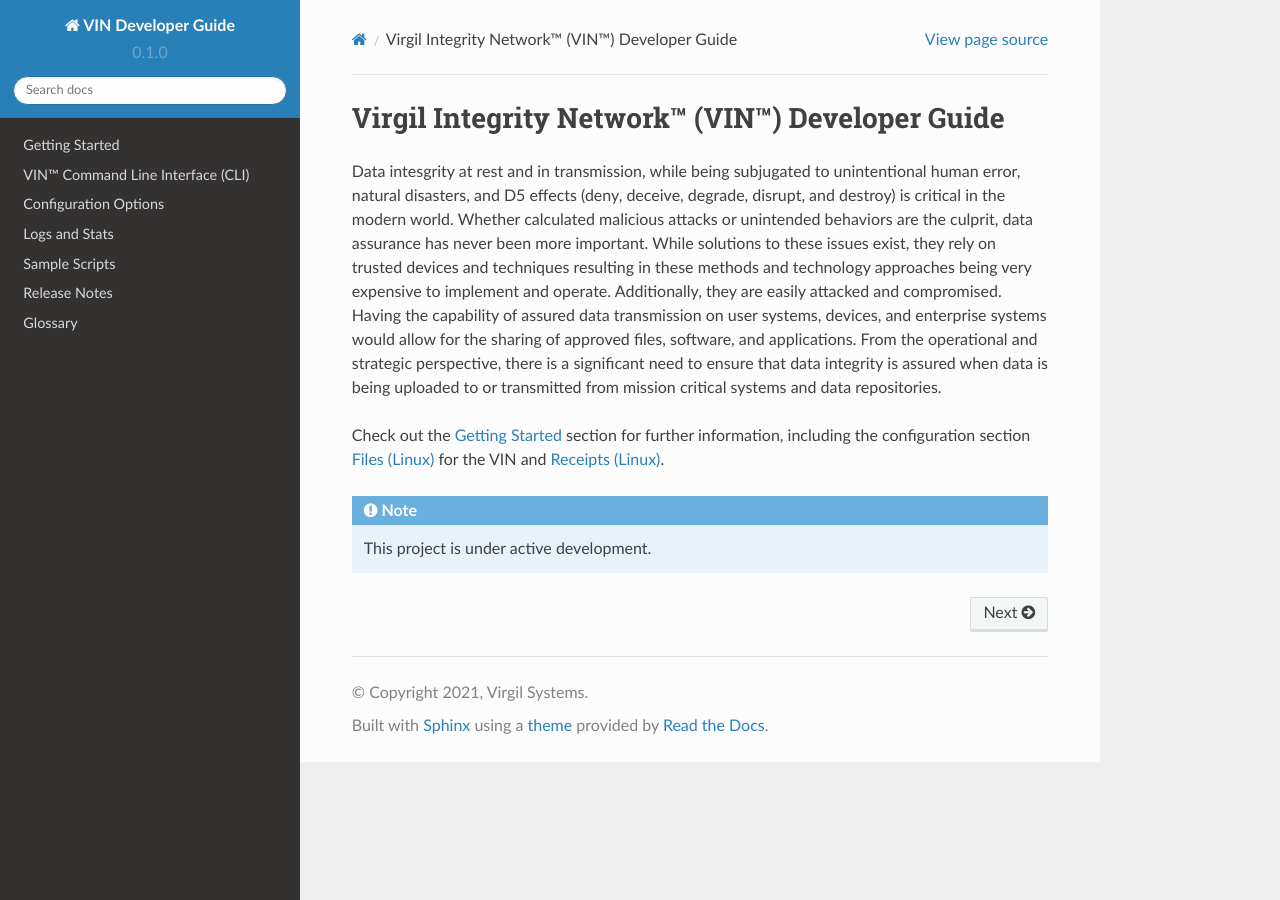
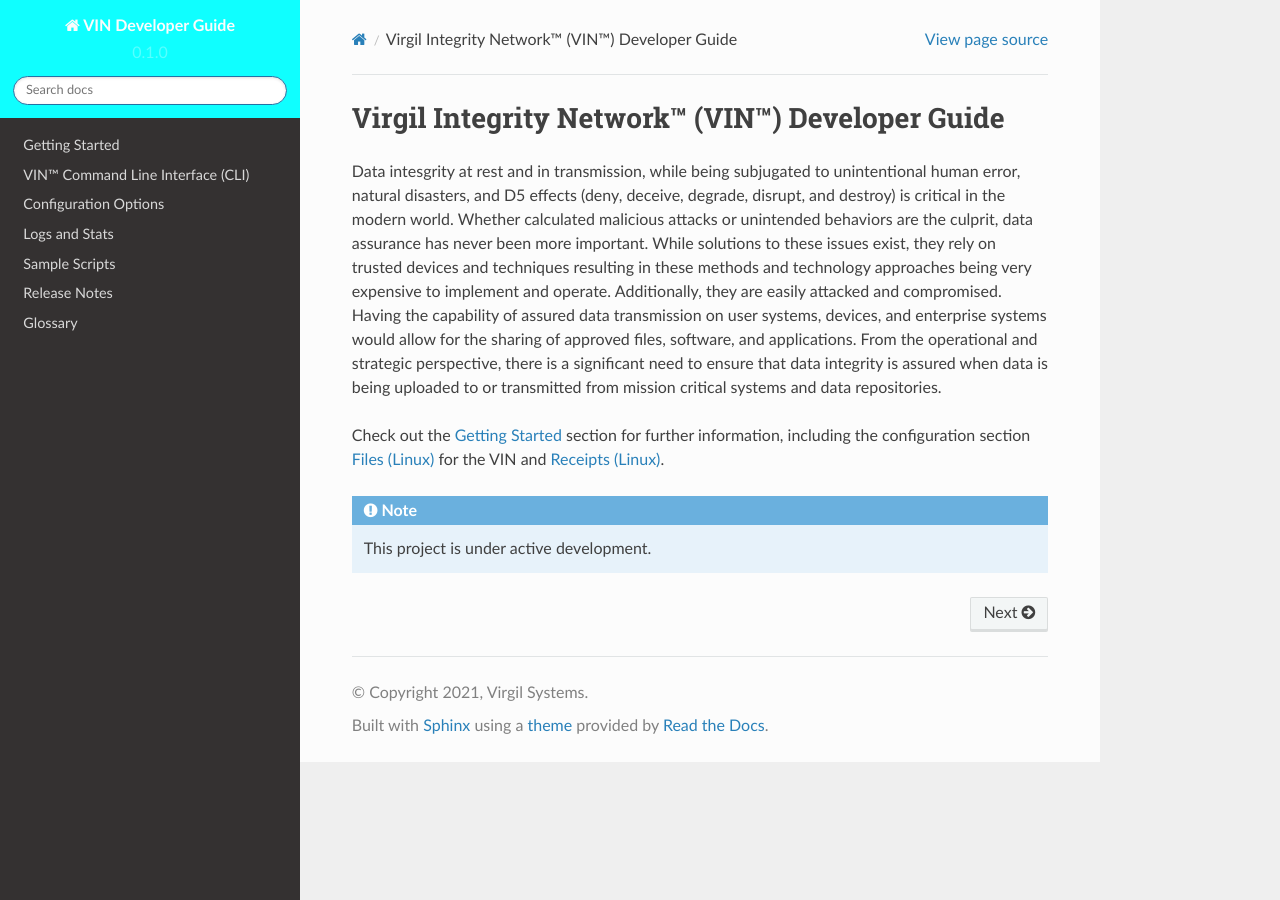
Before and after one commit to Market-Insight-Solutions-LLC/vin-developer-guide, a Sphinx documentation site: the page built from docs/source/index.rst, in a window 1280 px wide. Built offline with Sphinx 7.4.7 and the Read the Docs theme 2.0.0, drawn with Linux system fonts in a browser that asks for light colours.

Commit message:
testing custom.css

```diff
--- a/docs/source/_static/css/custom.css
+++ b/docs/source/_static/css/custom.css
@@ -1 +1,17 @@
 @import "theme.css";
+
+/* Side navigation bar color */
+.wy-side-nav-search {
+    background-color: #0FFFFF;
+}
+
+/* Fix horizontal scrollbars in tables*/
+.wy-table-responsive table td {
+    /* !important prevents the common CSS stylesheets from overriding
+        this as on RTD they are loaded after this stylesheet */
+    white-space: normal !important;
+}
+
+.wy-table-responsive {
+    overflow: visible !important;
+}
--- a/docs/source/conf.py
+++ b/docs/source/conf.py
@@ -1,4 +1,9 @@
 # Configuration file for the Sphinx documentation builder.
+
+import os
+import sys
+sys.path.append(os.path.abspath('../..'))
+sys.path.append(os.path.abspath('..'))
 
 # -- Project information
 
```
